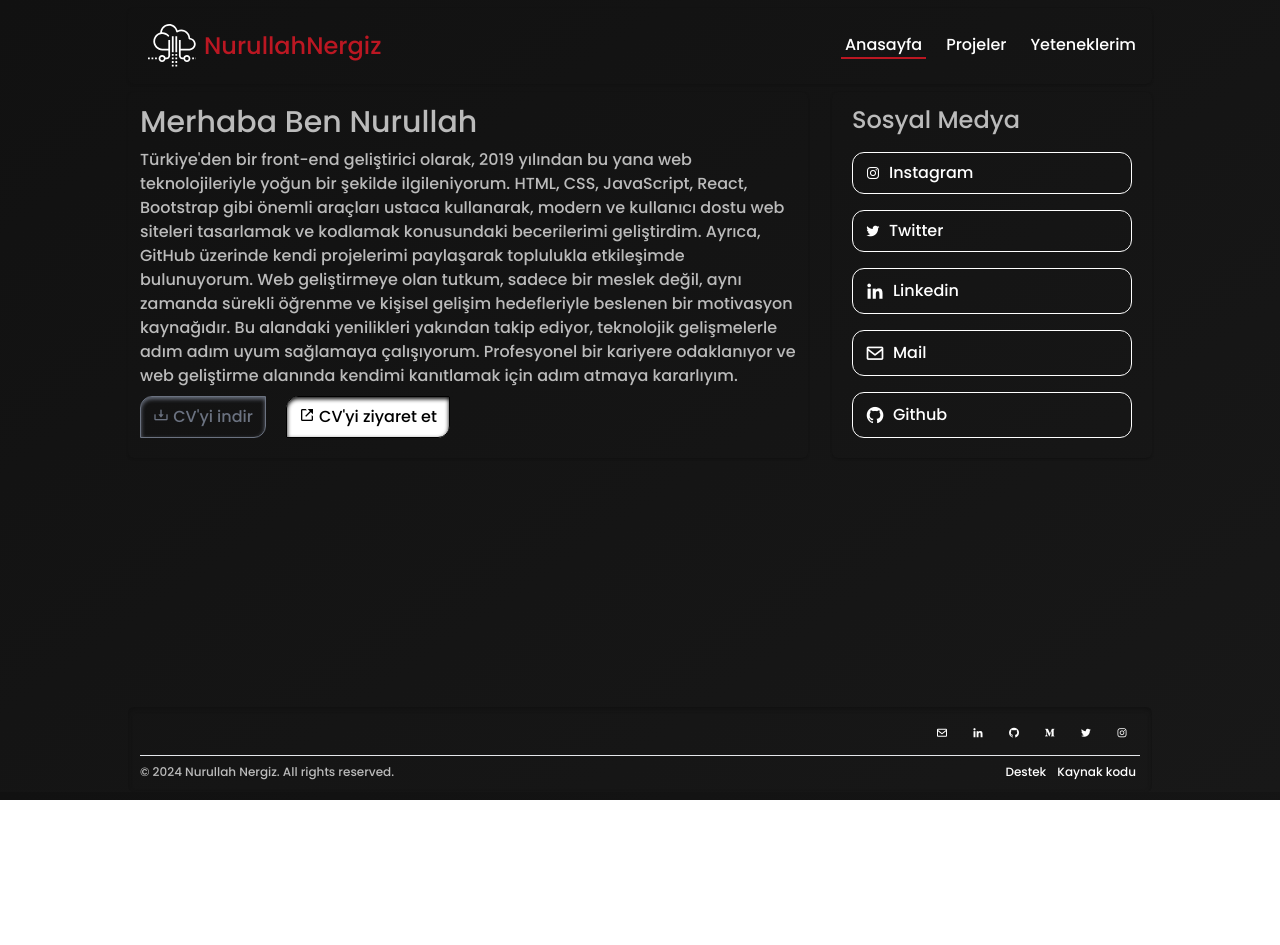
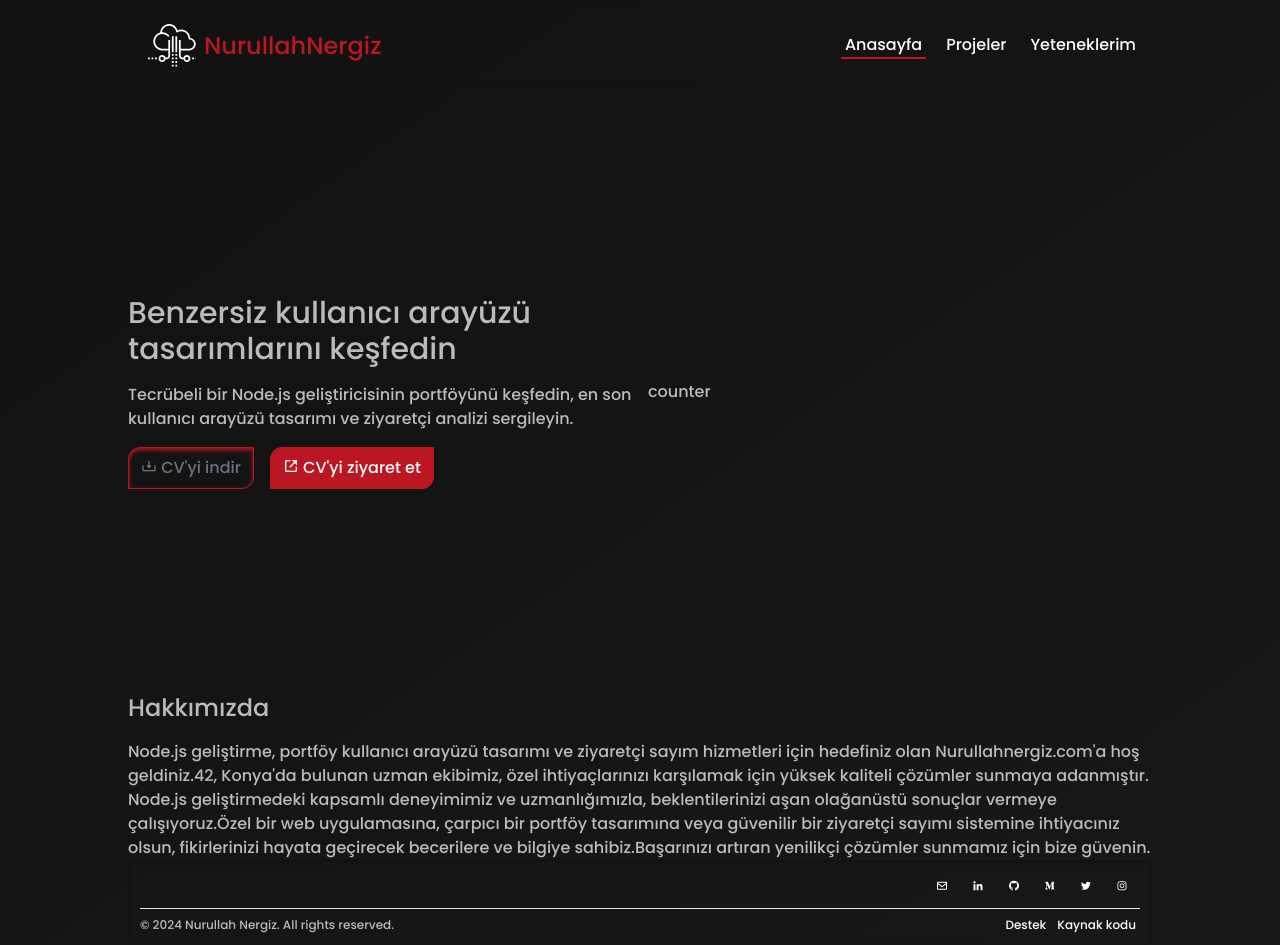
Before and after one commit to Nurullah-Nergiz/webpage, a Nuxt app: page / in a window 1280 px wide. Before the commit the page ends 800 px from the top, so only its background shows below. Built offline with nearby package versions, Linux system fonts and the light colour scheme.

Commit message:
Home Page Updated:ui desing updated

```diff
--- a/pages/index.vue
+++ b/pages/index.vue
@@ -12,7 +12,7 @@ export default {
         {
           // hid: "description",
           name: "description",
-          content: `Ben, yaratıcı bir front-end geliştirici olarak, web dünyasına özgü ve unutulmaz deneyimler sunmak üzere tasarım ve kodlama konusundaki tutkumu bir araya getiriyorum.`,
+          content: `Yaratıcı front-end geliştirici olarak, webde unutulmaz deneyimler sunma tutkumu tasarım ve kodlama ile birleştiriyorum.`,
         },
       ],
     });
@@ -21,8 +21,33 @@ export default {
 </script>
 
 <template>
+  <section class="min-h-[75vh] flex flex-wrap items-center gap-4 ">
+    <div class="flex-1">
+      <h1 class="whitespace-pre-line mb-4">Benzersiz kullanıcı arayüzü tasarımlarını keşfedin</h1>
+      <p class="mb-4">Tecrübeli bir Node.js geliştiricisinin portföyünü keşfedin, en son kullanıcı arayüzü tasarımı ve ziyaretçi analizi sergileyin.</p>
+      <span class="w-max flex flex-wrap gap-4">
+        <a href="./cv.html" download
+          class="py-2 px-3 text-gray-500 border border-primary rounded-br-xl rounded-tl-xl shadow-inner shadow-primary inline-block">
+          <i class='bx bx-download'></i>
+          CV'yi indir
+        </a>
+        <a href="./cv.html"
+          class="py-2 px-3 text-white bg-primary border border-primary rounded-br-xl rounded-tl-xl shadow-inner shadow-primary inline-block">
+          <i class='bx bx-link-external'></i>
+          CV'yi ziyaret et
+        </a>
+      </span>
+    </div>
+    <div class="flex-1">counter</div>
+  </section>
+  <article>
+    <h2 class="mb-4 text-2xl whitespace-pre-line">Hakkımızda</h2>
+    <p>Node.js geliştirme, portföy kullanıcı arayüzü tasarımı ve ziyaretçi sayım hizmetleri için hedefiniz olan Nurullahnergiz.com'a hoş geldiniz.42, Konya'da bulunan uzman ekibimiz, özel ihtiyaçlarınızı karşılamak için yüksek kaliteli çözümler sunmaya adanmıştır.</p>
+    <p>Node.js geliştirmedeki kapsamlı deneyimimiz ve uzmanlığımızla, beklentilerinizi aşan olağanüstü sonuçlar vermeye çalışıyoruz.Özel bir web uygulamasına, çarpıcı bir portföy tasarımına veya güvenilir bir ziyaretçi sayımı sistemine ihtiyacınız olsun, fikirlerinizi hayata geçirecek becerilere ve bilgiye sahibiz.Başarınızı artıran yenilikçi çözümler sunmamız için bize güvenin.</p>
+  </article>
+  <!--
   <section class="md:flex flex-wrap gap-6 mb-3">
-    <div class="flex-1 max-w-full p-3 shadow-sm shadow-secondary rounded-md ">
+       <div class="flex-1 max-w-full p-3 shadow-sm shadow-secondary rounded-md ">
       <h1 class="mb-2 text-3xl">Merhaba Ben Nurullah</h1>
       <p class="">
         Türkiye'den bir front-end geliştirici olarak, 2019 yılından bu yana web teknolojileriyle yoğun bir şekilde
@@ -36,18 +61,7 @@ export default {
 
         Profesyonel bir kariyere odaklanıyor ve web geliştirme alanında kendimi kanıtlamak için adım atmaya kararlıyım.
       </p>
-      <div class="my-2">
-        <a href="./cv.html" download
-          class="py-2 px-3 text-gray-500 border border-current rounded-br-xl rounded-tl-xl shadow-inner shadow-current inline-block">
-          <i class='bx bx-download'></i>
-          CV'yi indir
-        </a>
-        <a href="./cv.html"
-          class="ml-5 py-2 px-3 text-black bg-white border border-current rounded-br-xl rounded-tl-xl shadow-inner shadow-current inline-block">
-          <i class='bx bx-link-external'></i>
-          CV'yi ziyaret et
-        </a>
-      </div>
+
     </div>
     <div class=" md:max-w-xs w-full p-3 md:px-5 flex flex-col gap-4 shadow-sm shadow-secondary rounded-md">
       <h2 class="mr-5 text-2xl">Sosyal Medya</h2>
@@ -76,5 +90,5 @@ export default {
         <span>Github</span>
       </a>
     </div>
-  </section>
+  </section> -->
 </template>
```
